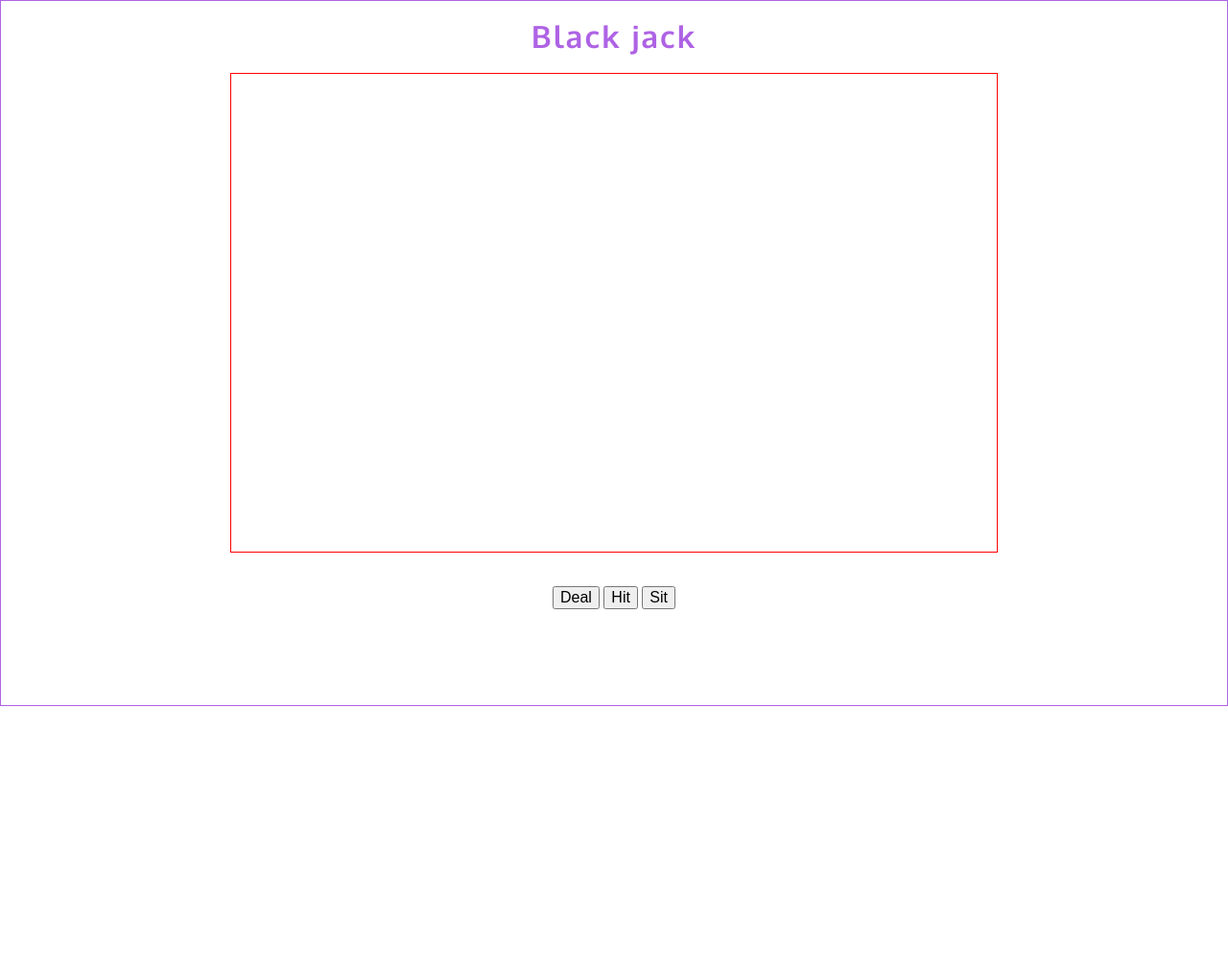
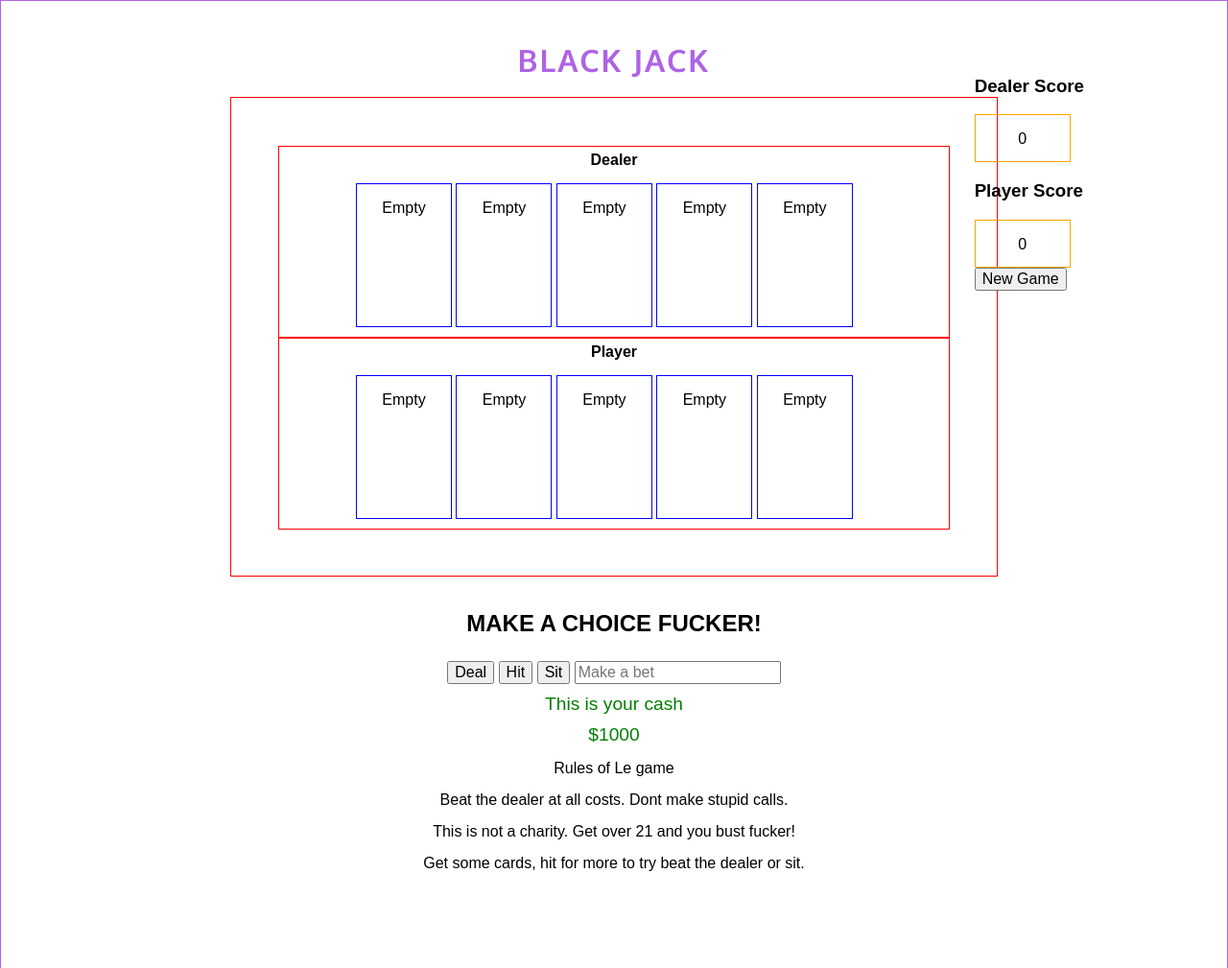
Before and after one commit to harry-duncan/Black_Jack, a plain HTML site: page index.html in a window 1280 px wide. Shown: the whole page at 96% size. Before the commit the page ends 800 px from the top, so only its background shows below. Drawn offline with Linux system fonts and the light colour scheme.

Commit message:
html layout almost complete

```diff
--- a/css/game.css
+++ b/css/game.css
@@ -15,6 +15,7 @@
 	height: 100%;
 	border: 1px solid rgba(174,99,228,1);
 	padding-bottom: 100px;
+	padding-top: 25px;
 }
 
 .board {
@@ -22,9 +23,11 @@
 	width: 800px;
 	height: 500px;
 	margin: 0 auto;
+	padding-top: 50px;
+/*	background-color: green;*/
 }
 
-.buttons {
+.gamerinterface {
 	text-align: center;
 	padding-top: 35px;
 }
@@ -35,3 +38,84 @@ h1 {
 	line-height: 1em;
 	text-align: center;
 }
+
+.player {
+	border: 1px solid red;
+	width: 700px;
+	height: 200px;
+	margin: 0 auto;
+	padding-left: 80px;
+}
+
+.playercards {
+	display: inline-block;
+	width: 100px;
+	height: 150px;
+	border: 1px solid blue;
+	text-align: center;
+	line-height: 50px;
+}
+
+.dealer {
+	border: 1px solid red;
+	width: 700px;
+	height: 200px;
+	margin: 0 auto;
+	padding-left: 80px;
+
+}
+.dealerscards {
+	display: inline-block;
+	width: 100px;
+	height: 150px;
+	border: 1px solid blue;
+	text-align: center;
+	line-height: 50px;
+}
+
+.scoreboards {
+	position: absolute;
+	right: 150px;
+	top: 60px;
+}
+
+.scoreboard {
+	border: 1px solid orange;
+	height: 50px;
+	width: 100px;
+	display: block;
+	text-align: center;
+	line-height: 50px;
+}
+
+.newgame {
+	position: absolute;
+	right: 150px;
+}
+
+h2 {
+	padding: 0;
+	margin: 0 auto;
+	padding-bottom: 25px;
+}
+
+h4 {
+	margin: 0 auto;
+	text-align: center;
+	padding-right: 80px;
+	padding-bottom: 15px;
+	padding-top: 5px;
+}
+
+p {
+	margin: 0 auto;
+	text-align: center;
+	padding-top: 15px;
+}
+
+.cash {
+	margin: 0 auto;
+	padding-top: 10px;
+	color: green;
+	font-size: larger;
+}
--- a/index.html
+++ b/index.html
@@ -10,12 +10,44 @@
 </head>
 <body>
 	<div class="container">
-		<h1>Black jack</h1>
-		<div class="board"></div>
-		<div class="buttons">
+		<h1>BLACK JACK</h1>
+		<div class="board">
+			<div class="dealer">
+				<h4>Dealer</h4>
+				<div class="dealerscards">Empty</div>
+				<div class="dealerscards">Empty</div>
+				<div class="dealerscards">Empty</div>
+				<div class="dealerscards">Empty</div>
+				<div class="dealerscards">Empty</div>
+			</div>
+			<div class="player">
+				<h4>Player</h4>
+				<div class="playercards">Empty</div>
+				<div class="playercards">Empty</div>
+				<div class="playercards">Empty</div>
+				<div class="playercards">Empty</div>
+				<div class="playercards">Empty</div>
+			</div>
+		</div>
+		<div class="gamerinterface">
+			<h2>MAKE A CHOICE FUCKER!</h2>
 			<button class="deal">Deal</button>
 			<button class="hit">Hit</button>
 			<button class="sit">Sit</button>
+			<input id="bet" type="text" placeholder="Make a bet">
+			<div class="cash">This is your cash</div>
+			<div class="cash" id="currentcash ">$1000</div>
+		</div>
+		<p>Rules of Le game</p>
+		<p>Beat the dealer at all costs. Dont make stupid calls.</p>
+		<p>This is not a charity. Get over 21 and you bust fucker!</p>
+		<p>Get some cards, hit for more to try beat the dealer or sit.</p>
+		<div class="scoreboards">
+			<h3>Dealer Score</h3>
+			<div class="scoreboard">0</div>
+			<h3>Player Score</h3>
+			<div class="scoreboard">0</div>
+			<button class="New Game">New Game</button>
 		</div>
 	</div>
 </body>
```
Also changed, not shown: js/app.js (+26 -3 lines).
